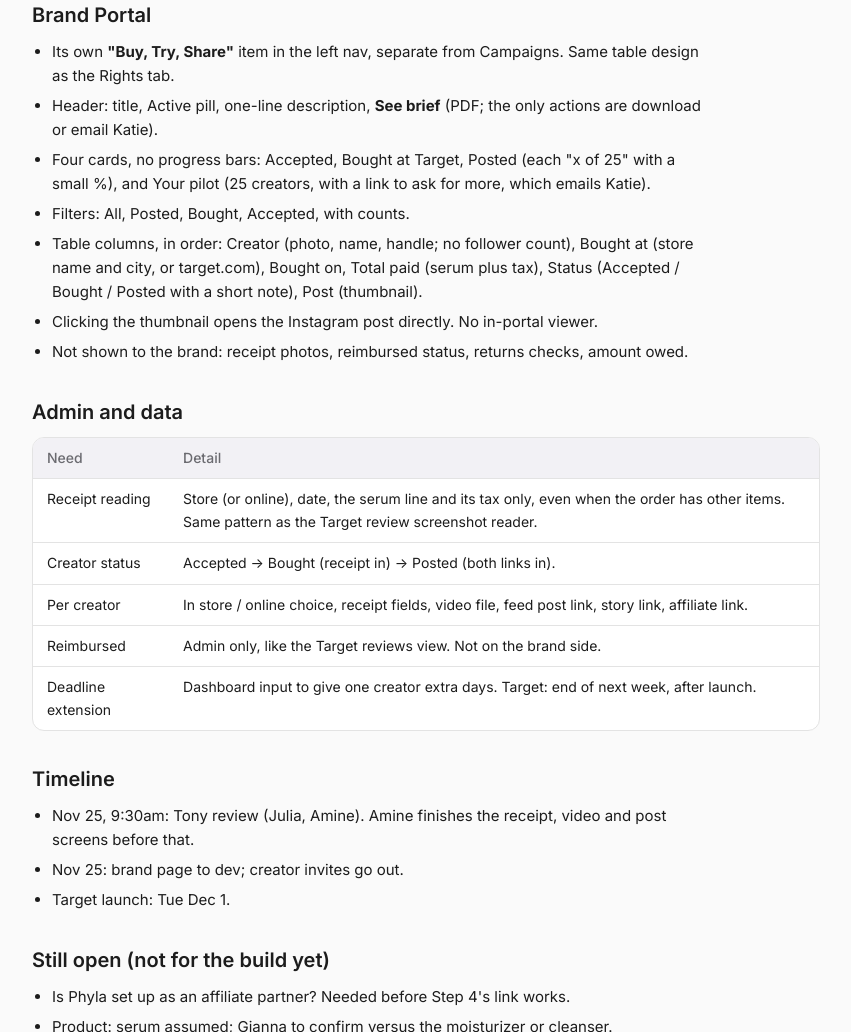
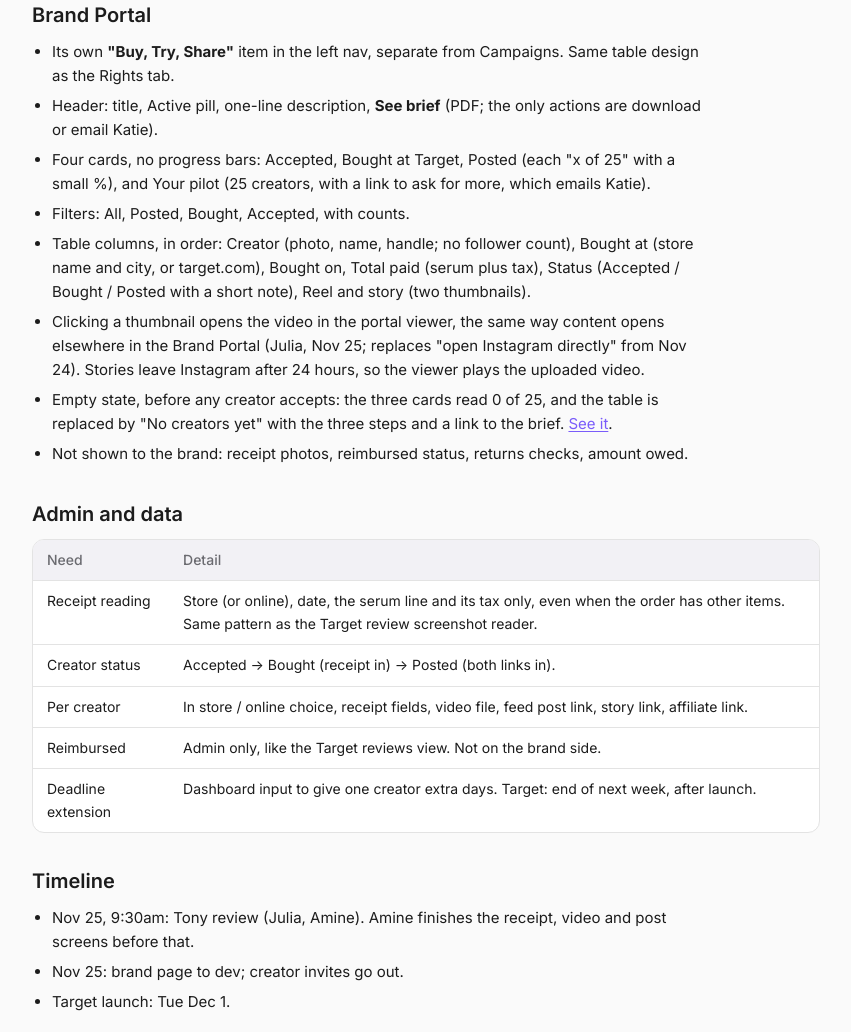
Before and after one commit to juliabenable/phyla-buy-try-share-1, a plain HTML site: page handoff.html in a window 1280 px wide. Shown: the part 1616-2648 px from the top of the page, without its empty margins (214-1065 px from the left). Drawn offline with Linux system fonts and the light colour scheme.

Commit message:
Handoff: brand page viewer and empty state
Co-Authored-By: Claude Fable 5.2 <noreply@anthropic.com>

```diff
--- a/handoff.html
+++ b/handoff.html
@@ -91,8 +91,9 @@ footer { border-top: 1px solid var(--line); padding-top: 16px; font-size: 13px;
       <li>Header: title, Active pill, one-line description, <b>See brief</b> (PDF; the only actions are download or email Katie).</li>
       <li>Four cards, no progress bars: Accepted, Bought at Target, Posted (each "x of 25" with a small %), and Your pilot (25 creators, with a link to ask for more, which emails Katie).</li>
       <li>Filters: All, Posted, Bought, Accepted, with counts.</li>
-      <li>Table columns, in order: Creator (photo, name, handle; no follower count), Bought at (store name and city, or target.com), Bought on, Total paid (serum plus tax), Status (Accepted / Bought / Posted with a short note), Post (thumbnail).</li>
-      <li>Clicking the thumbnail opens the Instagram post directly. No in-portal viewer.</li>
+      <li>Table columns, in order: Creator (photo, name, handle; no follower count), Bought at (store name and city, or target.com), Bought on, Total paid (serum plus tax), Status (Accepted / Bought / Posted with a short note), Reel and story (two thumbnails).</li>
+      <li>Clicking a thumbnail opens the video in the portal viewer, the same way content opens elsewhere in the Brand Portal (Julia, Nov 25; replaces "open Instagram directly" from Nov 24). Stories leave Instagram after 24 hours, so the viewer plays the uploaded video.</li>
+      <li>Empty state, before any creator accepts: the three cards read 0 of 25, and the table is replaced by "No creators yet" with the three steps and a link to the brief. <a href="brand.html?state=empty">See it</a>.</li>
       <li>Not shown to the brand: receipt photos, reimbursed status, returns checks, amount owed.</li>
     </ul>
   </section>
```
